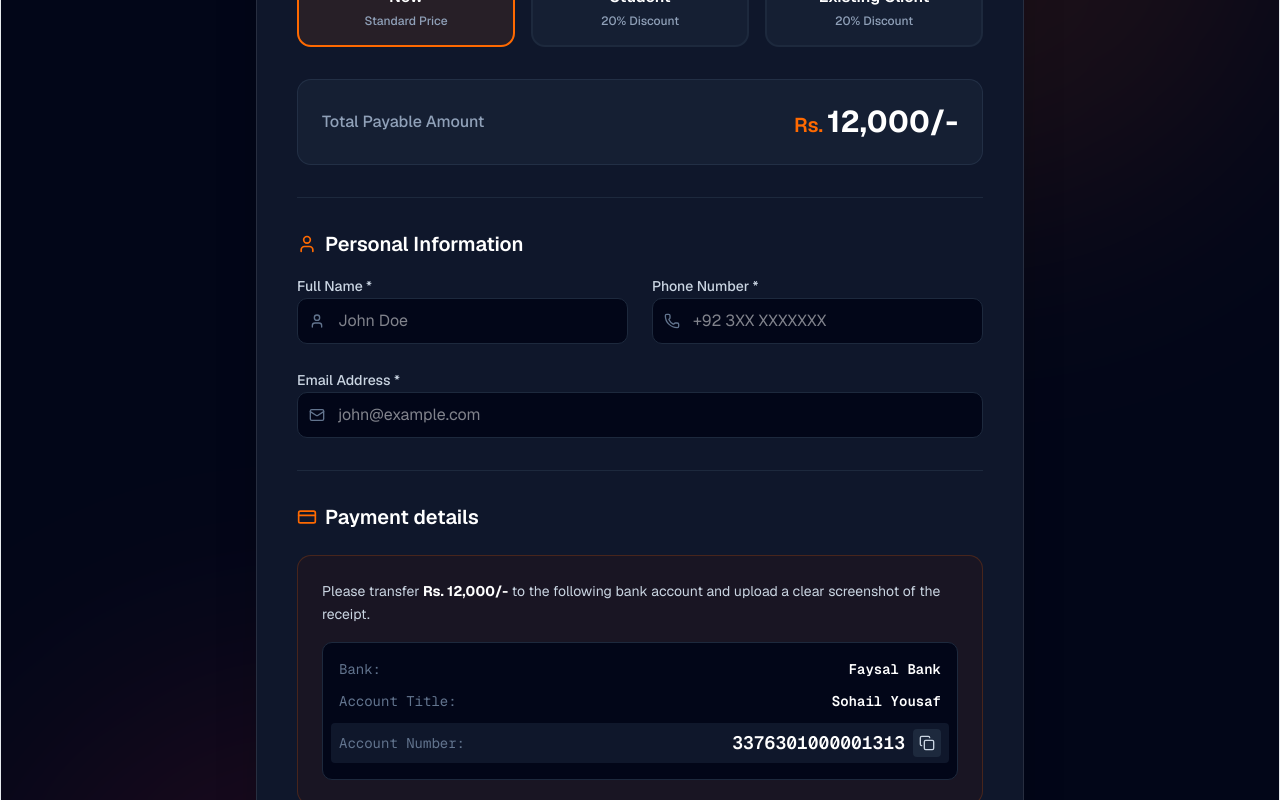
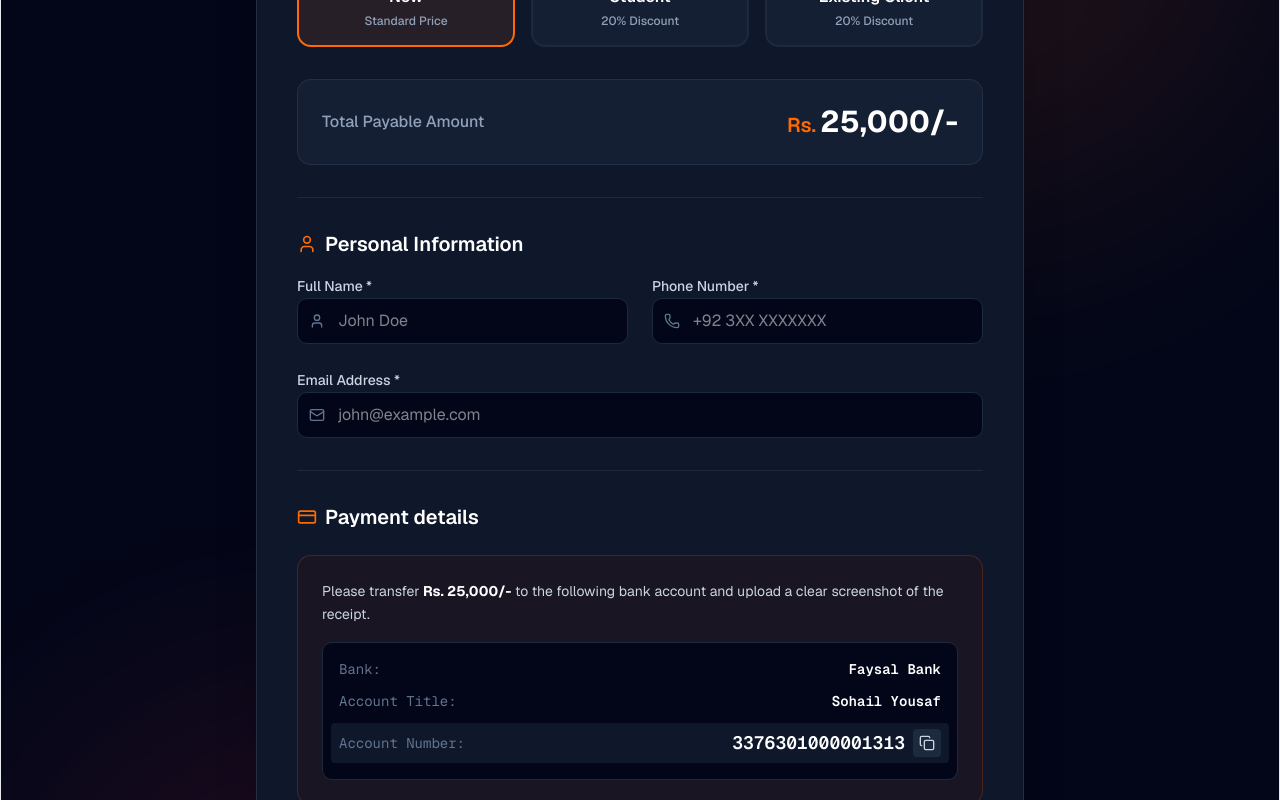
Before and after one commit to TahaSohail719/ABCG-research, a Next.js app: page /registration/enrollment in a window 1280 px wide. Shown: the part 453-1253 px from the top of the page. Built offline with nearby package versions, Linux system fonts and the light colour scheme.

Commit message:
Update registration prices and fix AlphaLens AI dark mode contrast

```diff
--- a/app/registration/enrollment/page.tsx
+++ b/app/registration/enrollment/page.tsx
@@ -23,7 +23,7 @@ export default function EnrollmentPage() {
     const [submitStatus, setSubmitStatus] = useState<"idle" | "success" | "error">("idle");
     const [errorMessage, setErrorMessage] = useState("");
 
-    const BASE_PRICE = 12000;
+    const BASE_PRICE = 25000;
     const DISCOUNT_RATE = 0.2;
 
     const finalPrice = clientType === "new" ? BASE_PRICE : BASE_PRICE * (1 - DISCOUNT_RATE);
--- a/components/Hero.tsx
+++ b/components/Hero.tsx
@@ -29,7 +29,7 @@ export function Hero() {
                 </h1>
 
                 <p className="max-w-[42rem] leading-normal text-muted-foreground sm:text-xl sm:leading-8">
-                    Navigate the markets with real-time AI analysis through <span className="text-brand-navy font-bold">AlphaLens AI</span>, powered by our research models.
+                    Navigate the markets with real-time AI analysis through <span className="text-brand-navy dark:text-white font-bold">AlphaLens AI</span>, powered by our research models.
                 </p>
 
                 <div className="flex flex-wrap items-center justify-center gap-4">
```
